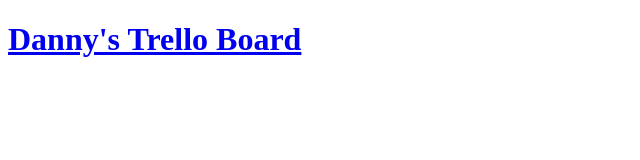
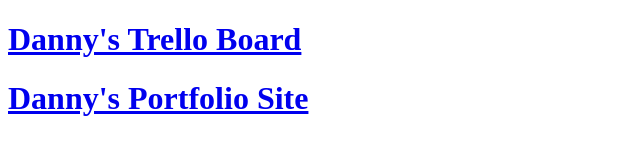
Before and after one commit to DannyDurand/AVT-319, a plain HTML site: page index.html in a window 1280 px wide. Shown: the whole page, without its empty margins (0-640 px from the left). Drawn offline with Linux system fonts and the light colour scheme.

Commit message:
Updated portfolio

```diff
--- a/index.html
+++ b/index.html
@@ -9,6 +9,8 @@
   <div>
     <a href="https://trello.com/u/ddurand5/boards">
       <h1>Danny's Trello Board</h1>
+      <a href="file:///Z:/Code/DurandPortfolioOct1/index.html">
+      <h1>Danny's Portfolio Site</h1>
     </a>
   </div>
 </body>
```
